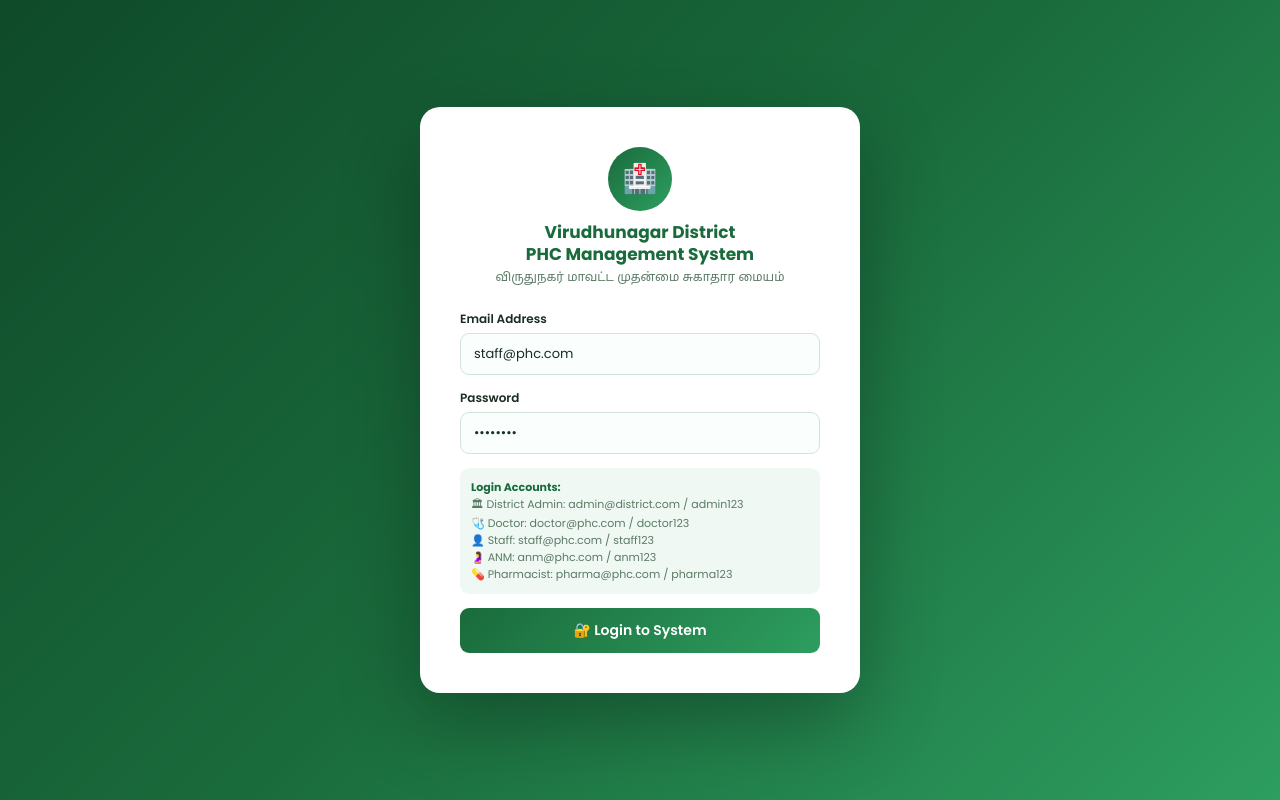
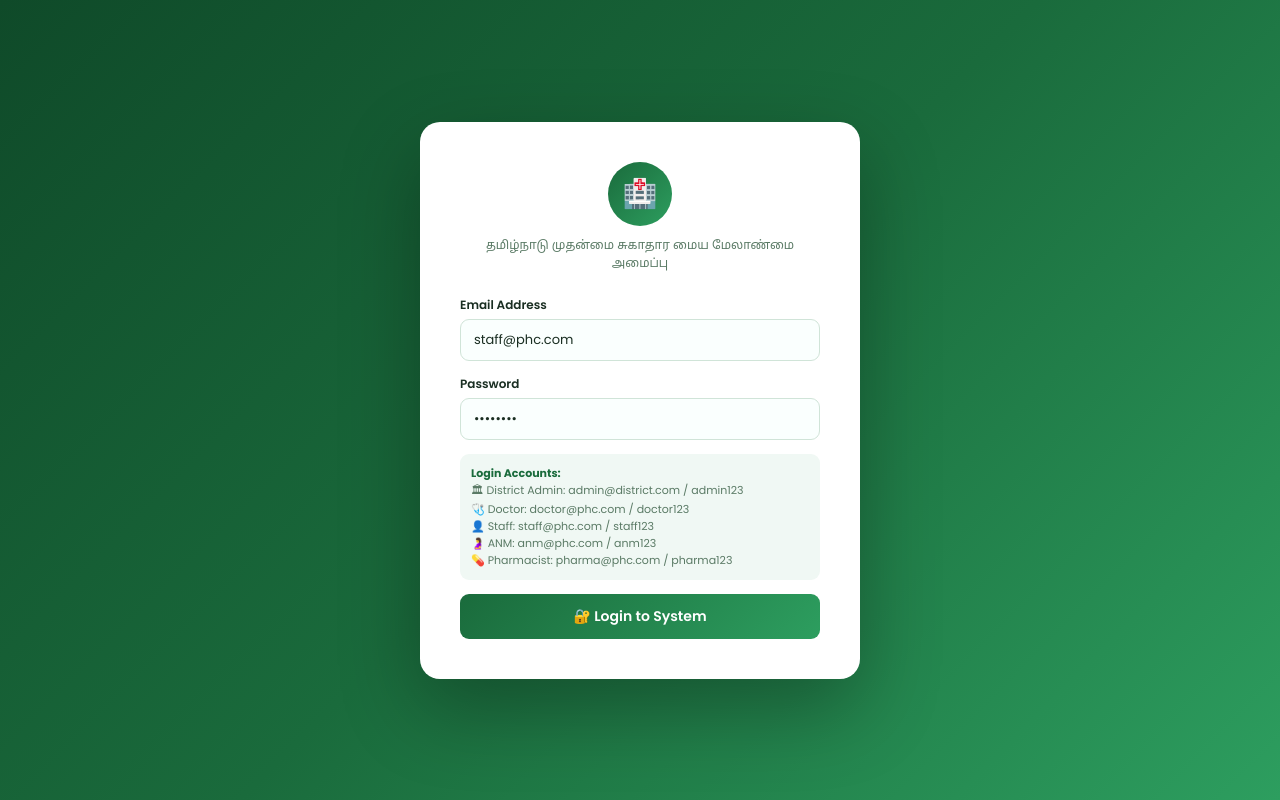
Before and after one commit to jayajothi21/phc-project, a website: page index.html in a window 1280 px wide. Drawn offline with nearby package versions, Linux system fonts and the light colour scheme.

Commit message:
Update index.html

```diff
--- a/index.html
+++ b/index.html
@@ -139,8 +139,8 @@ tr:hover td{background:#fafffe;}
   <div class="login-box">
     <div class="login-logo">
       <div class="emblem">🏥</div>
-      <h2>Virudhunagar District<br>PHC Management System</h2>
-      <p>விருதுநகர் மாவட்ட முதன்மை சுகாதார மையம்</p>
+
+      <p>தமிழ்நாடு முதன்மை சுகாதார மைய மேலாண்மை அமைப்பு</p>
     </div>
     <div class="form-group">
       <label>Email Address</label>
```
